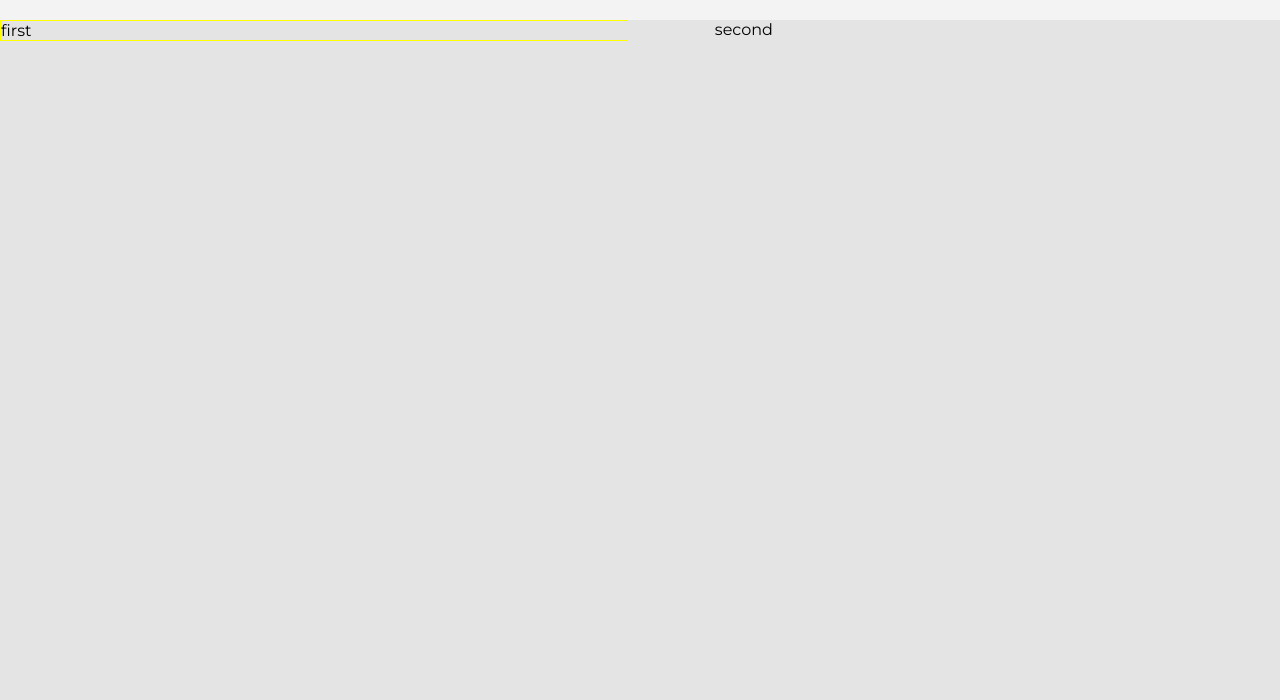
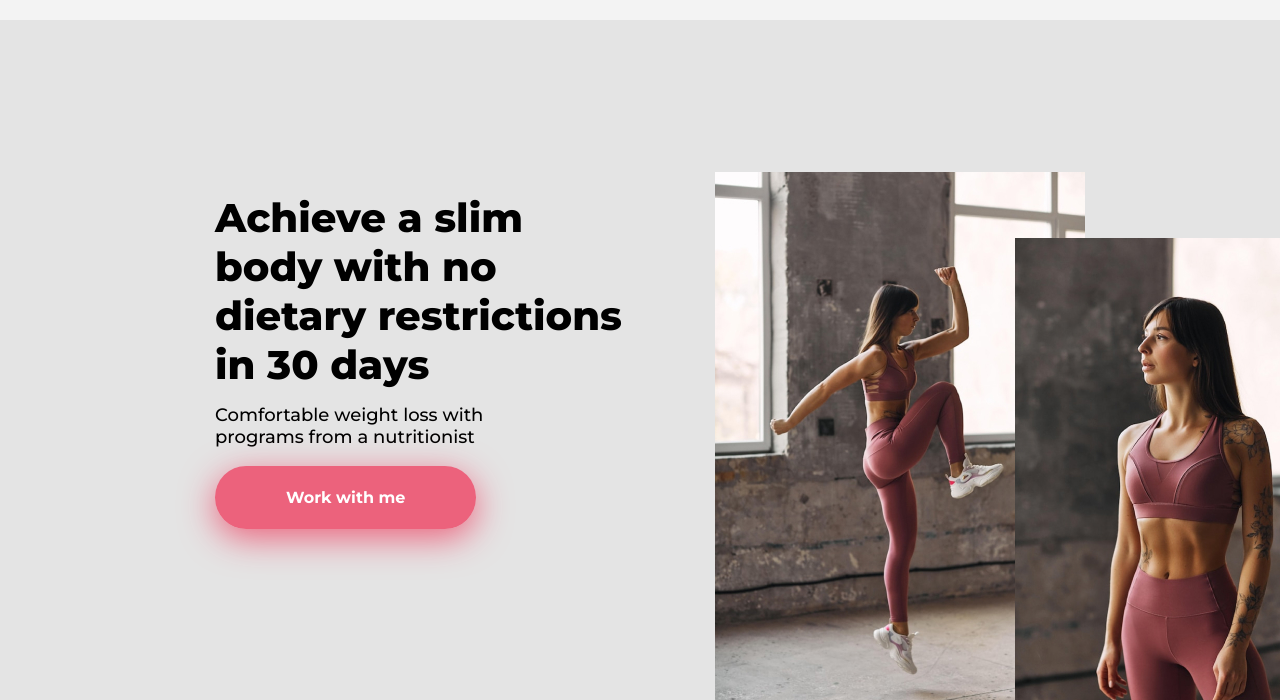
Before and after one commit to pseudoeazy/gym-landing-page, a website: page index.html in a window 1280 px wide. Shown: the part 100-800 px from the top of the page. Drawn offline with Linux system fonts and the light colour scheme.

Commit message:
add hero section

```diff
--- a/index.html
+++ b/index.html
@@ -49,12 +49,30 @@
         <section class="hero">
           <section class="container">
             <div class="row hero__content">
-              <div class="hero__left column">first</div>
-              <div class="column">second</div>
+              <div class="hero__left column">
+                <h1 class="hero__header">
+                  Achieve a slim body with no dietary restrictions in 30 days
+                </h1>
+                <p class="hero__message">
+                  Comfortable weight loss with programs from a nutritionist
+                </p>
+                <a href="#" class="btn btn--pill">Work with me</a>
+              </div>
+              <div class="column">
+                <div class="hero__images">
+                  <div class="hero__images--top">
+                    <img src="images/Rectangle_8.jpg" alt="Woman at gym" />
+                  </div>
+                  <div class="hero__images--behind">
+                    <img src="images/Rectangle_9.jpg" alt="Woman at gym" />
+                  </div>
+                </div>
+              </div>
             </div>
           </section>
         </section>
       </header>
+      <section class="what-you-will-get"></section>
     </div>
   </body>
 </html>
--- a/sass/abstracts/_variables.scss
+++ b/sass/abstracts/_variables.scss
@@ -6,6 +6,7 @@ $color-grey: #e4e4e4;
 $color-grey-light: #f3f3f3;
 $color-grey-d: #d9d9d9;
 $color-black: #000;
+$color-white: #fff;
 $color-brown: #392a31;
 $color-brown-dark: #413038;
 
--- a/sass/base/_reset.scss
+++ b/sass/base/_reset.scss
@@ -22,3 +22,8 @@ body {
   max-width: 100rem;
   margin: 0 auto;
 }
+
+.page {
+  @extend .container;
+  overflow: hidden;
+}
--- a/sass/components/_button.scss
+++ b/sass/components/_button.scss
@@ -0,0 +1,46 @@
+.btn {
+  &,
+  &:link,
+  &:visited {
+    width: 16.3125rem;
+    height: 4rem;
+    padding: 1.38rem 4.44rem;
+    text-decoration: none;
+    transition: all 0.2s;
+
+    background: linear-gradient(
+      100deg,
+      $color-primary 29.54%,
+      $color-primary 73.06%
+    );
+    box-shadow: 0px 9px 35px 0px $color-primary;
+
+    color: $color-white;
+    font-family: Montserrat;
+    font-size: 1rem;
+    font-style: normal;
+    font-weight: 700;
+    line-height: normal;
+  }
+
+  &:hover {
+    transform: translateY(-3px);
+    box-shadow: 0 1rem 2rem rgba($color-black, 0.2);
+
+    &::after {
+      transform: scalex(1.4) scaleY(1.6);
+      opacity: 0;
+    }
+  }
+
+  &:active,
+  &:focus {
+    outline: none;
+    transform: translateY(-1px);
+    box-shadow: 0 0.5rem 1rem rgba($color-black, 0.2);
+  }
+
+  &--pill {
+    border-radius: 1.9375rem;
+  }
+}
--- a/sass/components/_hero.scss
+++ b/sass/components/_hero.scss
@@ -3,11 +3,46 @@
   background-color: $color-grey;
 
   &__content {
+    min-height: 56.25rem;
     @include gap-spacing(5.44rem);
   }
 
   &__left {
-    border: 1px solid yellow;
+    padding-top: 10.81rem;
+    padding-left: $default-margin-left;
     @include flex-initial(39.24rem);
   }
+
+  &__header {
+    width: 25.8125rem;
+    margin-bottom: 0.94rem;
+    color: $color-black;
+    font-family: Montserrat;
+    font-size: 2.5rem;
+    font-style: normal;
+    font-weight: 800;
+    line-height: normal;
+  }
+
+  &__message {
+    width: 18.25rem;
+    margin-bottom: 2.5rem;
+    color: $color-black;
+    font-family: Montserrat;
+    font-size: 1.125rem;
+    font-style: normal;
+    font-weight: 500;
+    line-height: normal;
+  }
+
+  &__images {
+    padding-top: 9.5rem;
+    position: relative;
+
+    &--behind {
+      position: absolute;
+      top: 13.62rem;
+      left: 18.75rem;
+    }
+  }
 }
--- a/sass/pages/_home.scss
+++ b/sass/pages/_home.scss
@@ -0,0 +1,4 @@
+.what-you-will-get {
+  min-height: 75rem;
+  background-color: $color-primary-dark;
+}
```
Also changed, not shown: css/style.css, images/Rectangle_8.jpg (added), images/Rectangle_9.jpg (added), 1 other file.
